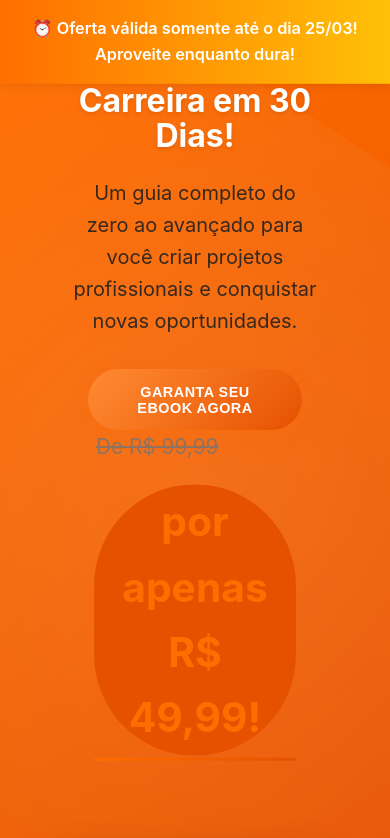
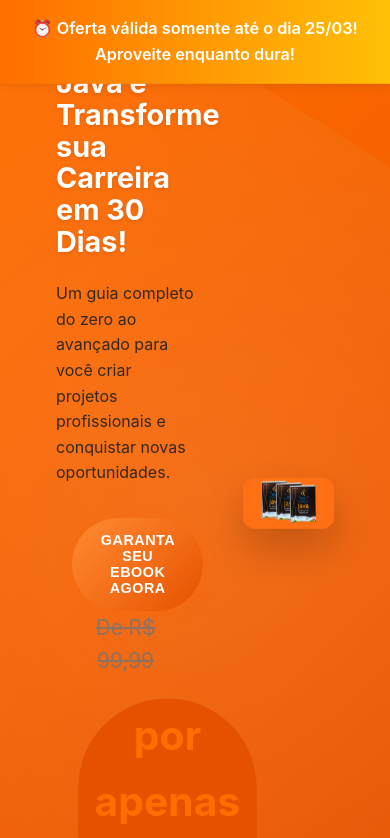
Before and after one commit to gabrielponde/landing-page-conversao, a Next.js app: page / in a window 390 px wide. Shown: the top 838 px of the page. Built offline with nearby package versions, Linux system fonts and the light colour scheme.

Commit message:
Ajustes no css

```diff
--- a/src/app/styles.css
+++ b/src/app/styles.css
@@ -887,14 +887,18 @@ section h2::after {
 
 @media (max-width: 768px) {
   .hero-content {
-    flex-direction: column;
-    padding: 0 2rem; /* Aumentei o padding */
+    flex-direction: row;
+    gap: 3rem;
+    padding: 0 2rem;
   }
 
   .hero-text {
-    text-align: center;
-    margin-bottom: 2rem;
-    padding: 0 1rem; /* Adicionado padding */
+    text-align: left;
+    width: 50%;
+  }
+
+  .hero-image {
+    width: 50%;
   }
 
   .price-details {
@@ -934,6 +938,22 @@ section h2::after {
 }
 
 @media (max-width: 480px) {
+  .hero {
+    padding: 6rem 1rem 2rem;
+  }
+
+  .hero h1 {
+    font-size: 1.8rem;
+  }
+
+  .subheading {
+    font-size: 1rem;
+  }
+
+  .ebook-image {
+    max-height: 300px;
+  }
+
   .cta-button {
     padding: 0.9rem 1.8rem;
     font-size: 0.9rem;
@@ -975,9 +995,15 @@ section h2::after {
 }
 
 /* Animações extras */
-@keyframes fadeIn {
-  from { opacity: 0; }
-  to { opacity: 1; }
+@keyframes fadeInUp {
+  from { opacity: 0; transform: translateY(20px); }
+  to { opacity: 1; transform: translateY(0); }
+}
+
+@keyframes float {
+  0% { transform: translateY(0px); }
+  50% { transform: translateY(-15px); }
+  100% { transform: translateY(0px); }
 }
 
 /* Efeito de flutuação para elementos importantes */
```
